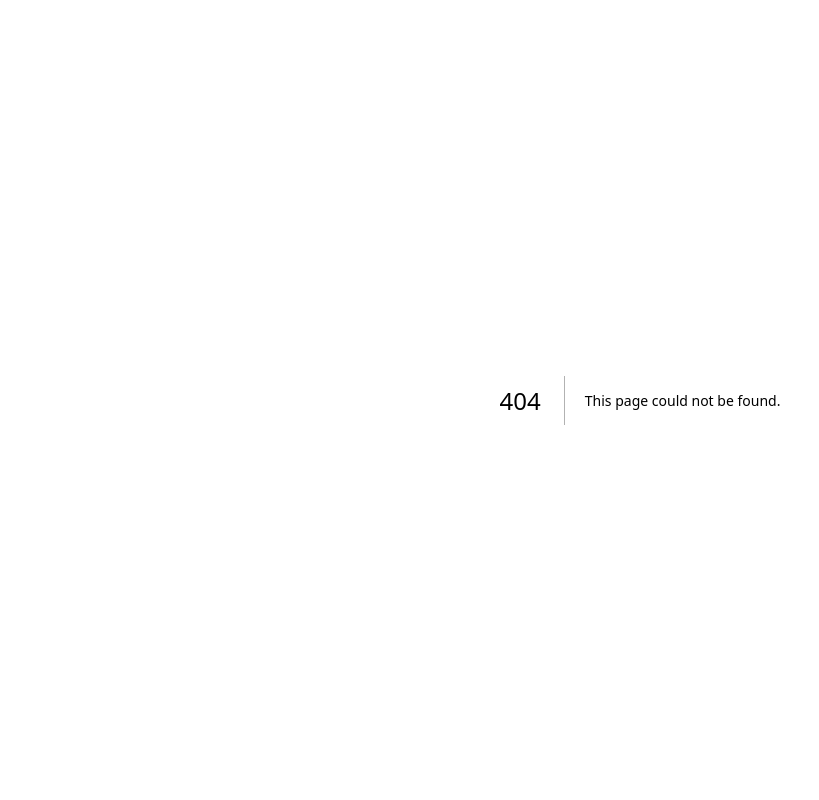
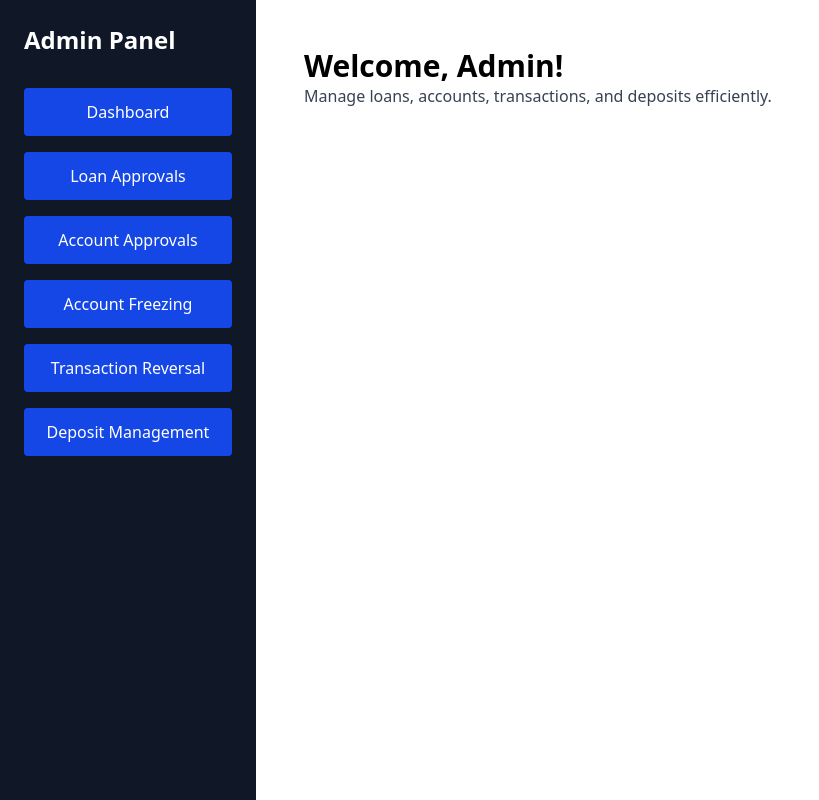
Before and after one commit to shazilkp/banking_system, a Next.js app: page /admin in a window 1280 px wide. Before the commit this address had no page. Shown: the whole page, without its empty margins (0-819 px from the left). Built offline with nearby package versions, Linux system fonts and the light colour scheme.

Commit message:
admin page created

```diff
--- /dev/null
+++ b/app/admin/page.js
@@ -0,0 +1,88 @@
+
+"use client";
+import { useState, useRef } from "react";
+
+const AdminDashboard = () => {
+  const [activeModule, setActiveModule] = useState(null);
+
+  return (
+    <div className="flex h-screen bg-gray-100 overflow-hidden">
+      {/* Sidebar */}
+      <aside className="w-64 bg-gray-900 text-white p-6 flex-shrink-0 shadow-lg">
+        <h2 className="text-2xl font-bold mb-6">Admin Panel</h2>
+        <button onClick={() => setActiveModule(null)} className="w-full p-3 bg-blue-700 text-white my-2 rounded hover:bg-blue-800 transition">Dashboard</button>
+        <button onClick={() => setActiveModule("loanApproval")} className="w-full p-3 bg-blue-700 text-white my-2 rounded hover:bg-blue-800 transition">Loan Approvals</button>
+        <button onClick={() => setActiveModule("accountApproval")} className="w-full p-3 bg-blue-700 text-white my-2 rounded hover:bg-blue-800 transition">Account Approvals</button>
+        <button onClick={() => setActiveModule("accountFreeze")} className="w-full p-3 bg-blue-700 text-white my-2 rounded hover:bg-blue-800 transition">Account Freezing</button>
+        <button onClick={() => setActiveModule("transactionReversal")} className="w-full p-3 bg-blue-700 text-white my-2 rounded hover:bg-blue-800 transition">Transaction Reversal</button>
+        <button onClick={() => setActiveModule("depositManagement")} className="w-full p-3 bg-blue-700 text-white my-2 rounded hover:bg-blue-800 transition">Deposit Management</button>
+      </aside>
+
+      {/* Main Content */}
+      <main className="flex-1 bg-white overflow-hidden p-6">
+        {activeModule === null && <AdminOverview />}
+        {activeModule === "loanApproval" && <LoanApprovalModule />}
+        {activeModule === "accountApproval" && <AccountApprovalModule />}
+        {activeModule === "accountFreeze" && <AccountFreezingModule />}
+        {activeModule === "transactionReversal" && <TransactionReversalModule />}
+        {activeModule === "depositManagement" && <DepositManagementModule />}
+      </main>
+    </div>
+  );
+};
+
+const AdminOverview = () => {
+  return (
+    <div className="p-6">
+      <h2 className="text-3xl font-bold">Welcome, Admin!</h2>
+      <p className="text-gray-700">Manage loans, accounts, transactions, and deposits efficiently.</p>
+    </div>
+  );
+};
+
+const LoanApprovalModule = () => {
+  return (
+    <div className="p-6 bg-white shadow-md rounded-lg">
+      <h2 className="text-2xl font-bold mb-4">Loan Approvals</h2>
+      <p className="text-gray-700">View and approve/reject loan applications with credit score analysis.</p>
+    </div>
+  );
+};
+
+const AccountApprovalModule = () => {
+  return (
+    <div className="p-6 bg-white shadow-md rounded-lg">
+      <h2 className="text-2xl font-bold mb-4">Account Approvals</h2>
+      <p className="text-gray-700">Review and approve new account requests with verification details.</p>
+    </div>
+  );
+};
+
+const AccountFreezingModule = () => {
+  return (
+    <div className="p-6 bg-white shadow-md rounded-lg">
+      <h2 className="text-2xl font-bold mb-4">Account Freezing</h2>
+      <p className="text-gray-700">Search for accounts and freeze/unfreeze them as necessary.</p>
+    </div>
+  );
+};
+
+const TransactionReversalModule = () => {
+  return (
+    <div className="p-6 bg-white shadow-md rounded-lg">
+      <h2 className="text-2xl font-bold mb-4">Transaction Reversal</h2>
+      <p className="text-gray-700">Securely review and validate transaction reversal requests.</p>
+    </div>
+  );
+};
+
+const DepositManagementModule = () => {
+  return (
+    <div className="p-6 bg-white shadow-md rounded-lg">
+      <h2 className="text-2xl font-bold mb-4">Deposit Management</h2>
+      <p className="text-gray-700">Manually manage deposits and view real-time status updates.</p>
+    </div>
+  );
+};
+
+export default AdminDashboard;
```
